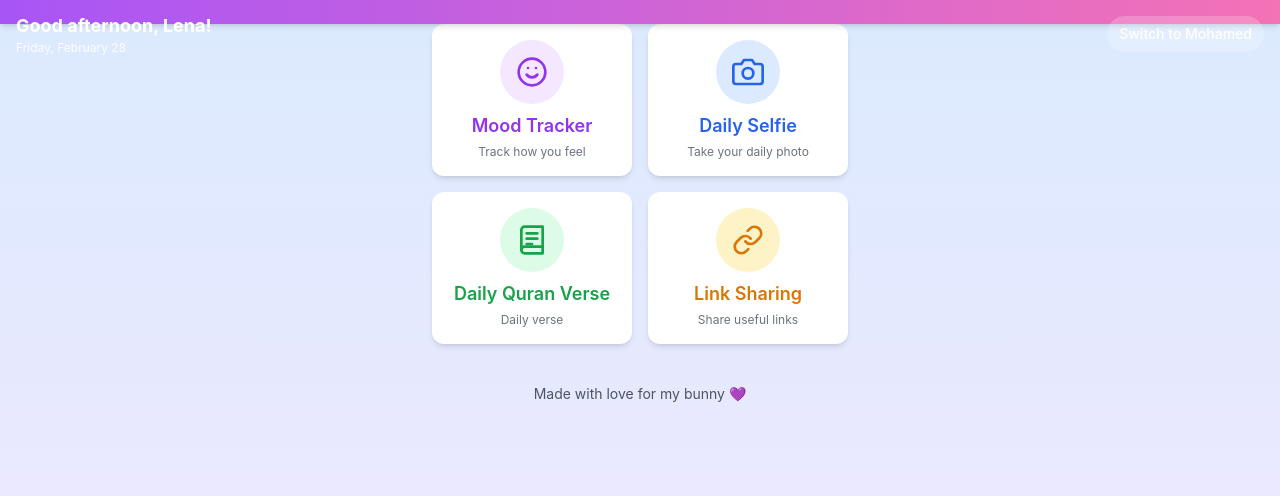
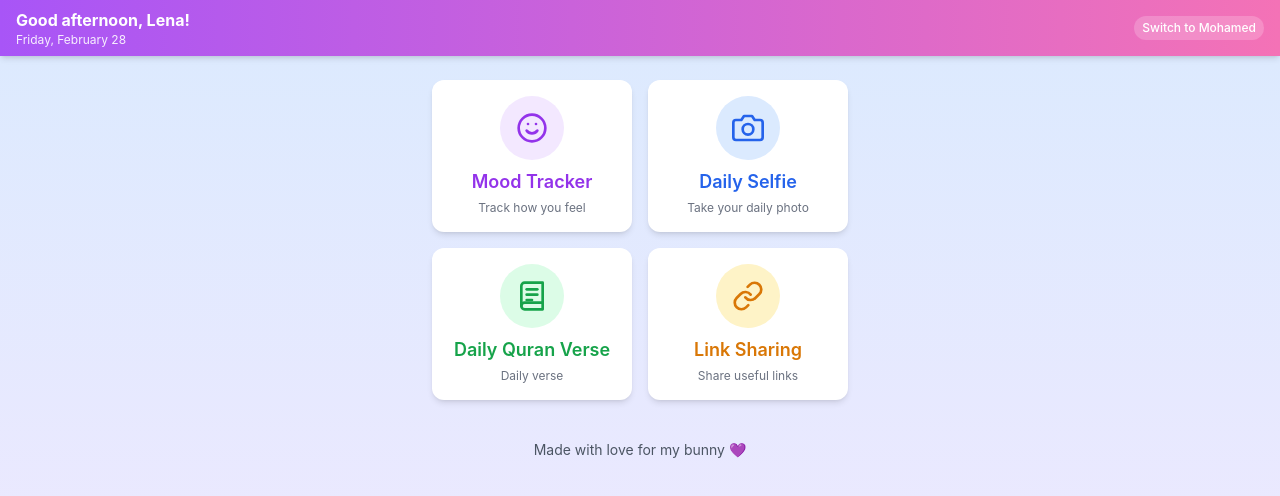
Before and after one commit to mamri98/lena-mohamed-app, a Next.js app: page / in a window 1280 px wide. Shown: the top 496 px of the page. Built offline with nearby package versions, Linux system fonts and the light colour scheme.

Commit message:
Update UserCard.js

```diff
--- a/components/UserCard.js
+++ b/components/UserCard.js
@@ -1,5 +1,5 @@
 // components/UserCard.js
-// Fixed user card component with improved iPhone compatibility
+// Simplified user card with minimal animation for iPhone compatibility
 import { useState, useCallback } from 'react';
 import { ANIMATIONS, createAnimationController } from '../utils/app-animations';
 
@@ -15,7 +15,7 @@ export default function UserCard({ name, onToggle }) {
     return "Good evening";
   })();
 
-  // Get formatted date (calculated once on render)
+  // Calculate current date
   const formattedDate = new Date().toLocaleDateString(undefined, {
     weekday: 'long',
     month: 'long',
@@ -34,7 +34,6 @@ export default function UserCard({ name, onToggle }) {
       const newName = displayName === 'Lena' ? 'Mohamed' : 'Lena';
       setDisplayName(newName);
 
-      // Call parent handler
       if (onToggle) onToggle(newName);
 
       // Reset animation state
@@ -46,45 +45,23 @@ export default function UserCard({ name, onToggle }) {
     return controller.cleanup;
   }, [isFlipping, displayName, onToggle]);
 
-  // Compute other user name
-  const otherName = displayName === 'Lena' ? 'Mohamed' : 'Lena';
-
+  // Simple version without complex animations - guaranteed to work on iPhone
   return (
-    <div className="relative">
-      {/* Fixed height container to prevent content overflow */}
-      <div className={`sticky top-0 z-10 ${ANIMATIONS.CARD_CONTAINER} ${isFlipping ? ANIMATIONS.CARD_FLIP : ''}`}>
-        {/* Front card with explicit padding and height */}
-        <div className={`${ANIMATIONS.CARD_FRONT} bg-gradient-to-r from-purple-500 to-pink-400 text-white px-4 py-3 shadow-md w-full`}>
-          <div className="flex justify-between items-center">
-            {/* Left content - greeting and date */}
-            <div className="flex-1 min-w-0">
-              <h1 className="text-lg font-bold truncate">{greeting}, {displayName}!</h1>
-              <p className="text-xs opacity-90 truncate">{formattedDate}</p>
+    <div className="sticky top-0 z-10 w-full">
+      <div className="bg-gradient-to-r from-purple-500 to-pink-400 text-white px-4 py-2 shadow-md">
+        <div className="flex items-center justify-between">
+          <div className="flex flex-col">
+            <h1 className="text-base font-bold">{greeting}, {displayName}!</h1>
+            <p className="text-xs opacity-90">{formattedDate}</p>
           </div>
 
-            {/* Right content - switch button with fixed width */}
           <button
             onClick={handleToggle}
-              className="ml-2 bg-white bg-opacity-20 text-white text-sm font-medium rounded-full px-3 py-2 hover:bg-opacity-30 transition-colors whitespace-nowrap flex-shrink-0"
             disabled={isFlipping}
+            className="bg-white bg-opacity-20 text-white text-xs font-medium rounded-full px-2 py-1 hover:bg-opacity-30 transition-colors"
           >
-              Switch to {otherName}
+            Switch to {displayName === 'Lena' ? 'Mohamed' : 'Lena'}
           </button>
-          </div>
-        </div>
-
-        {/* Back card with matching style */}
-        <div className={`${ANIMATIONS.CARD_BACK} bg-gradient-to-r from-pink-400 to-purple-500 text-white px-4 py-3 shadow-md w-full`}>
-          <div className="flex justify-between items-center">
-            <div className="flex-1 min-w-0">
-              <h1 className="text-lg font-bold truncate">{greeting}, {otherName}!</h1>
-              <p className="text-xs opacity-90 truncate">{formattedDate}</p>
-            </div>
-            <button className="ml-2 bg-white bg-opacity-20 text-white text-sm font-medium rounded-full px-3 py-2 opacity-0 flex-shrink-0">
-              {/* Placeholder button for alignment */}
-              Switch to {displayName}
-            </button>
-          </div>
         </div>
       </div>
     </div>
```
Lines whose indentation alone changed are shown as unchanged.
